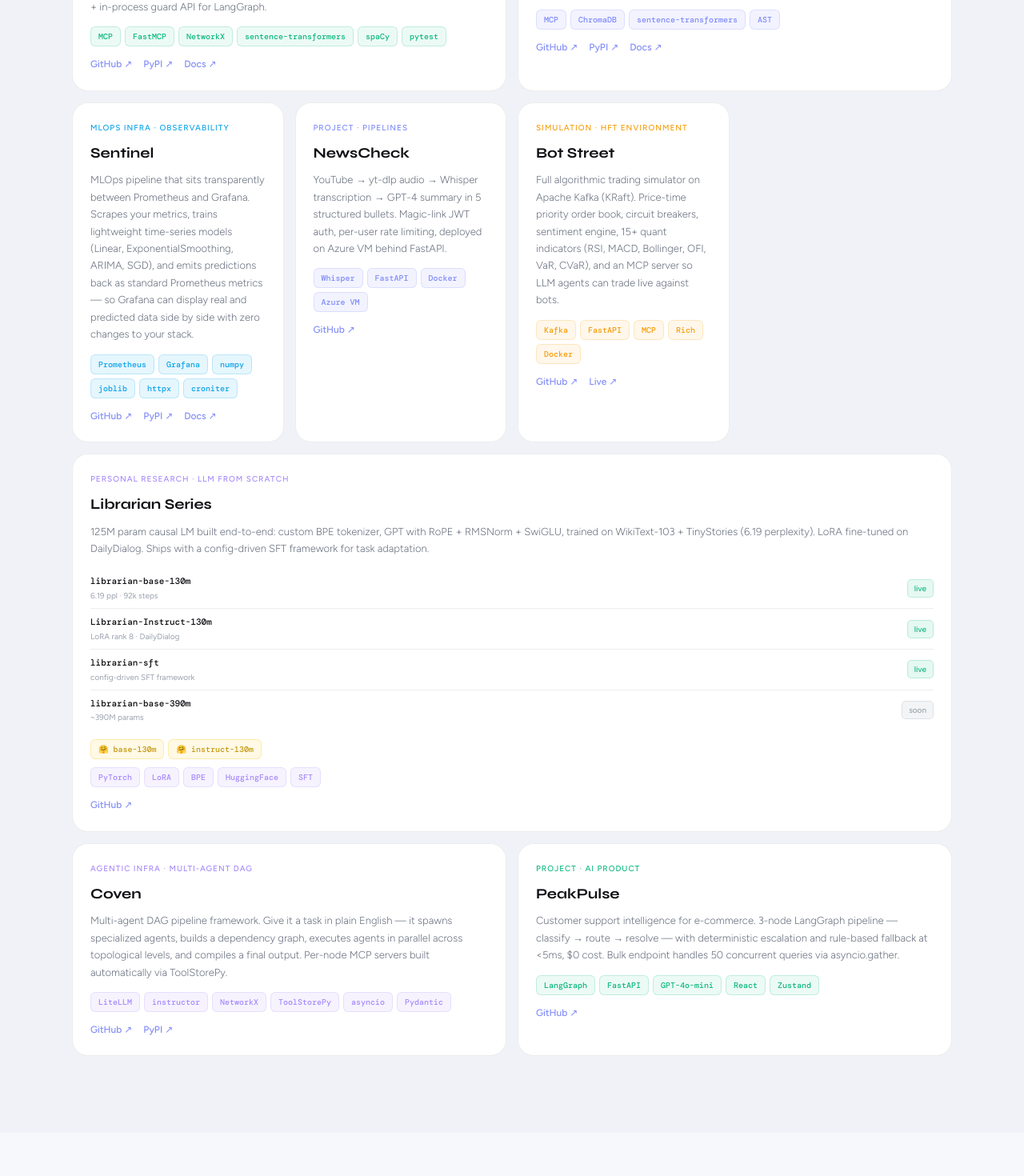
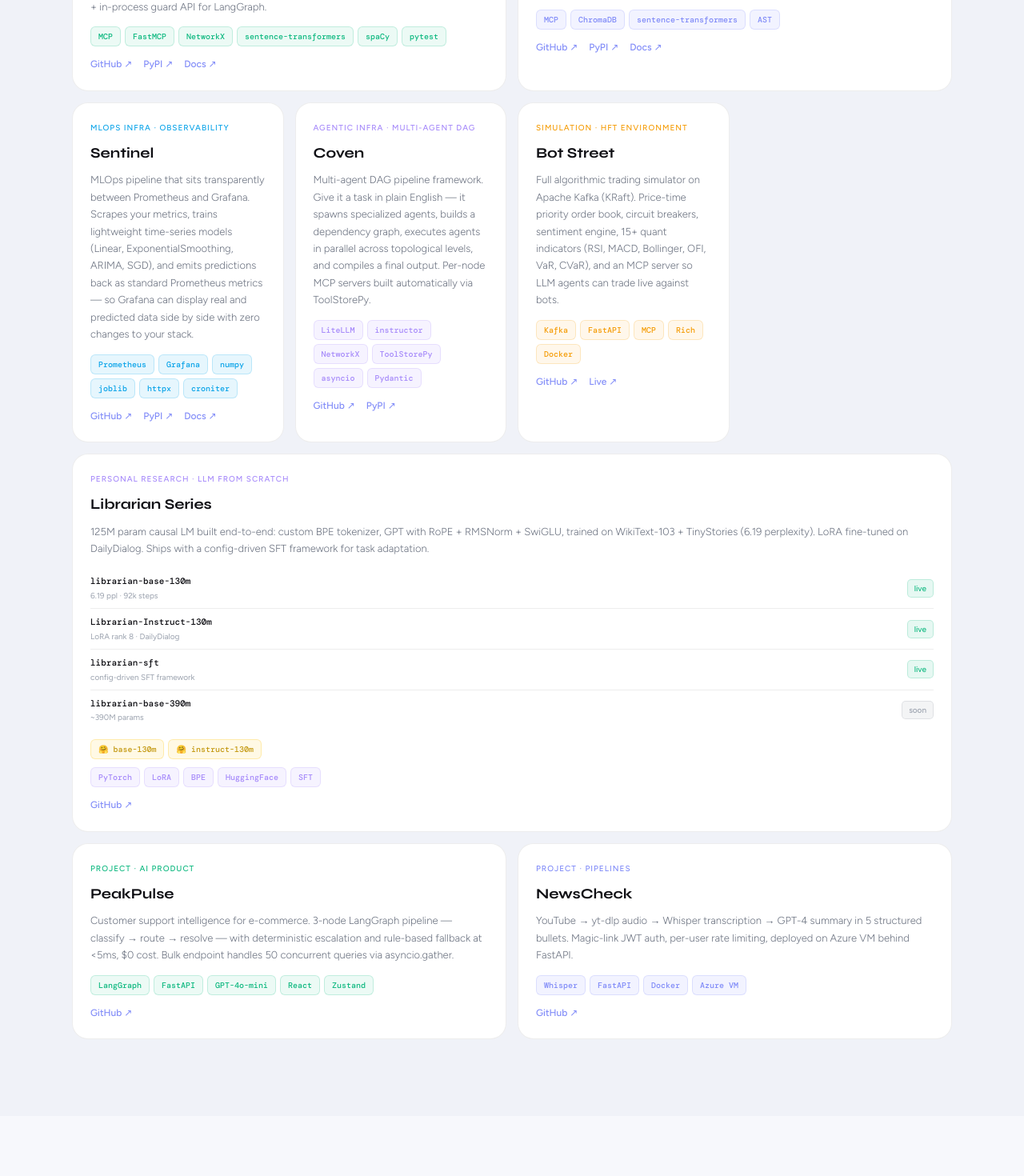
Before and after one commit to sujal-maheshwari2004/personalPortfolio, a React (Vite) app: page / in a window 1280 px wide. Shown: the part 1860-3330 px from the top of the page at 80% size. Built offline with nearby package versions, Linux system fonts and the light colour scheme.

Commit message:
Refactor Projects component to use byName function

```diff
--- a/src/components/Projects.jsx
+++ b/src/components/Projects.jsx
@@ -9,6 +9,7 @@
 };
 
 function ProjectCard({ project, wide, full, narrow }) {
+  if (!project) return null;
   const ac = accentMap[project.accent] || accentMap.blue;
   return (
     <div className={`proj-card ${wide ? "proj-wide" : ""} ${full ? "proj-full" : ""} ${narrow ? "proj-narrow" : ""} accent-${project.accent}`}>
@@ -73,16 +74,17 @@
 }
 
 export default function Projects() {
-  const [
-    driftguard,
-    sentinel,
-    toolstore,
-    librarian,
-    botstreet,
-    peakpulse,
-    newscheck,
-    coven,
-  ] = projects;
+  // Look up by name so layout doesn't depend on array order in data.js
+  const byName = (n) => projects.find((p) => p.name === n);
+
+  const driftguard = byName("DriftGuard");
+  const toolstore  = byName("ToolStore");
+  const sentinel   = byName("Sentinel");
+  const coven      = byName("Coven");
+  const botstreet  = byName("Bot Street");
+  const librarian  = byName("Librarian Series");
+  const peakpulse  = byName("PeakPulse");
+  const newscheck  = byName("NewsCheck");
 
   return (
     <section id="projects" className="section section-dark">
@@ -91,19 +93,19 @@
         <h2 className="section-title">Projects</h2>
 
         <div className="proj-bento">
-          {/* Row 1 — DriftGuard (wide 6) + ToolStore (wide 6) = 12 */}
+          {/* Lane 1 — DriftGuard + ToolStore, half width each */}
           <ProjectCard project={driftguard} wide />
           <ProjectCard project={toolstore} wide />
 
-          {/* Row 2 — Sentinel + Coven + BotStreet (narrow 4 each = 12) */}
+          {/* Lane 2 — Sentinel + Coven + BotStreet, one third each */}
           <ProjectCard project={sentinel} narrow />
           <ProjectCard project={coven} narrow />
           <ProjectCard project={botstreet} narrow />
 
-          {/* Row 3 — Librarian full width = 12 */}
+          {/* Lane 3 — Librarian full width */}
           <ProjectCard project={librarian} full />
 
-          {/* Row 4 — PeakPulse (wide 6) + NewsCheck (wide 6) = 12 */}
+          {/* Lane 4 — PeakPulse + NewsCheck, half width each */}
           <ProjectCard project={peakpulse} wide />
           <ProjectCard project={newscheck} wide />
         </div>
```
